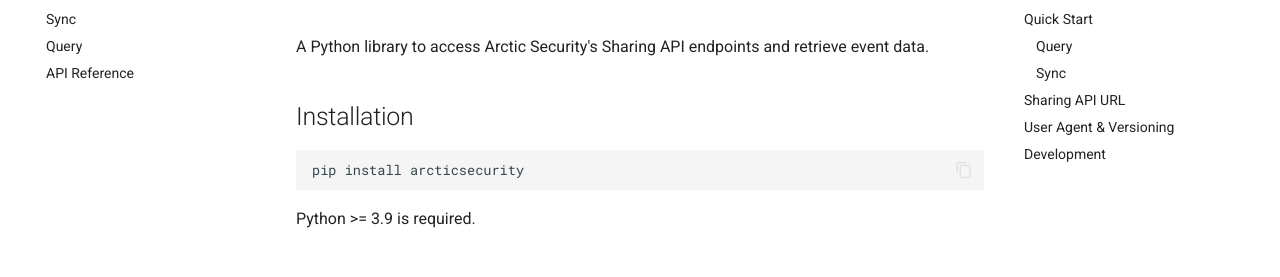
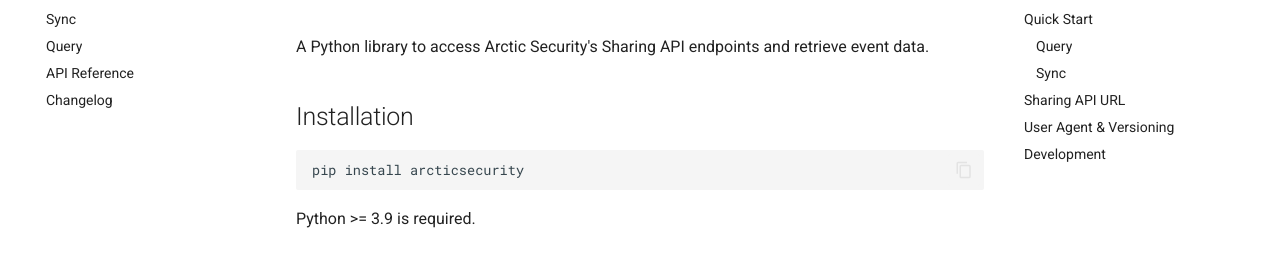
Before and after one commit to arcticsecurity/arcticsecurity-python, an MkDocs documentation site: the page built from docs/index.md, in a window 1280 px wide. Shown: the part 146-423 px from the top of the page. Built offline with MkDocs 1.6.1 and Material for MkDocs 9.7.7, drawn with Linux system fonts in a browser that asks for light colours; comment, search, counter and statistics services are not loaded.

Commit message:
Include changelog in documentation
Add a Changelog page to the MkDocs site that includes CHANGELOG.md via
pymdownx.snippets, and link to it from PyPI project URLs.

Co-authored-by: Copilot <223556219+Copilot@users.noreply.github.com>

```diff
--- a/mkdocs.yml
+++ b/mkdocs.yml
@@ -45,6 +45,10 @@ plugins:
             show_signature_annotations: true
             show_signature_type_parameters: true
 
+markdown_extensions:
+  - pymdownx.snippets:
+      check_paths: true
+
 repo_name: arcticsecurity/arcticsecurity-python
 repo_url: https://github.com/arcticsecurity/arcticsecurity-python
 edit_uri: ""
@@ -54,3 +58,4 @@ nav:
   - Sync: sync.md
   - Query: query.md
   - API Reference: api.md
+  - Changelog: changelog.md
--- a/pyproject.toml
+++ b/pyproject.toml
@@ -33,6 +33,7 @@ classifiers = [
 Home = "https://github.com/arcticsecurity/arcticsecurity-python"
 Issues = "https://github.com/arcticsecurity/arcticsecurity-python/issues"
 Documentation = "https://arcticsecurity.github.io/arcticsecurity-python"
+Changelog = "https://arcticsecurity.github.io/arcticsecurity-python/changelog/"
 
 [build-system]
 requires = ["uv_build >= 0.9.9, <=0.13.5"]
```
Also changed, not shown: docs/changelog.md (added, +3 -0 lines).
